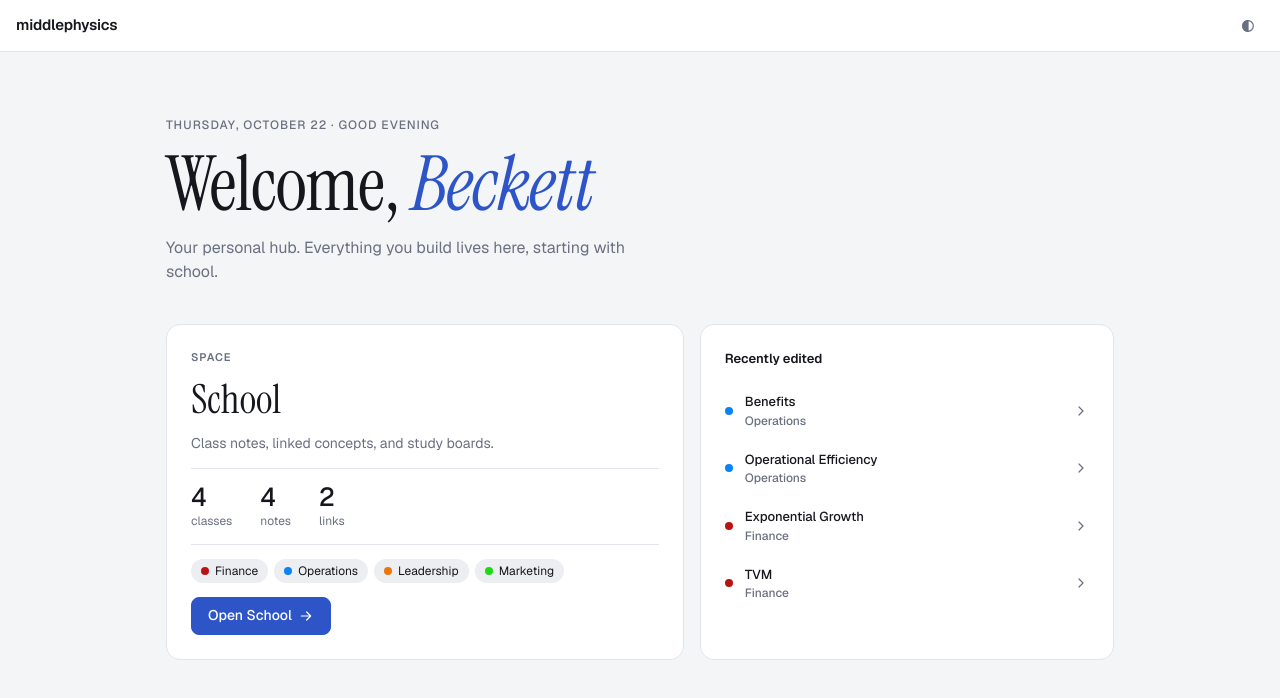
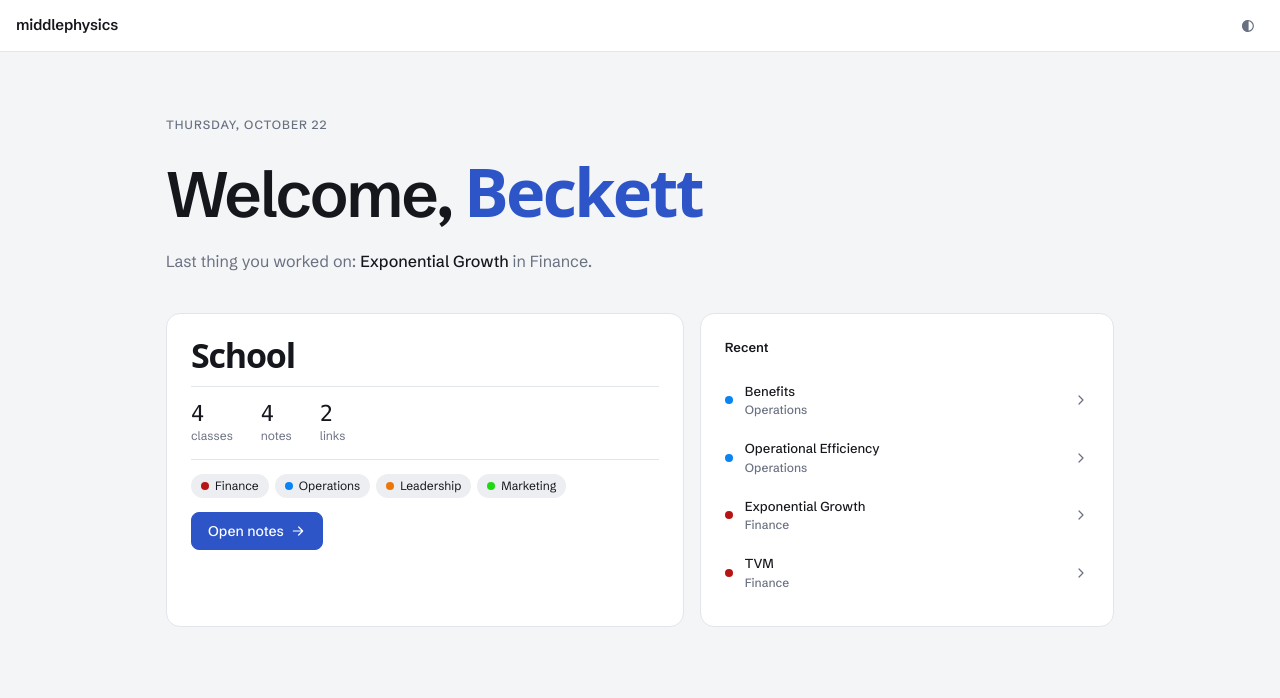
Before and after one commit to middlephysics/middlephysics.github.io, a plain HTML site: page index.html in a window 1280 px wide. Drawn offline with nearby package versions, Linux system fonts and the light colour scheme; a web font is replaced by a local one.

Commit message:
Add files via upload

```diff
--- a/index.html
+++ b/index.html
@@ -1,15 +1,16 @@
 <!doctype html><html><head><meta charset=utf8><meta name=viewport content="width=device-width,initial-scale=1,viewport-fit=cover"><style>:root{color-scheme:light;box-sizing:border-box;padding-top:env(safe-area-inset-top,0px);padding-bottom:env(safe-area-inset-bottom,0px)}html{scroll-padding-top:env(safe-area-inset-top,0px)}body{margin:0;padding:0;font:14px -apple-system,BlinkMacSystemFont,sans-serif;background:#fff;color:#000}img{max-width:100%}[hidden]:not([hidden=until-found i]){display:none!important}</style></head><body>
 <title>middlephysics</title>
 <link rel="preconnect" href="https://fonts.googleapis.com">
-<link href="https://fonts.googleapis.com/css2?family=Geist:wght@400;500;600&family=Geist+Mono:wght@400;500&family=Instrument+Serif:ital@0;1&display=swap" rel="stylesheet">
+<link href="https://fonts.googleapis.com/css2?family=Schibsted+Grotesk:ital,wght@0,400;0,500;0,600;0,700;1,400&family=Familjen+Grotesk:wght@500;600;700&family=Martian+Mono:wght@400;500&display=swap" rel="stylesheet">
 <style>
 /* Layout: a quiet hub page that opens into a three-pane study app (classes / note / links). Cobalt is the only accent; neutrals lean cool. */
 :root{
 --bg:#f4f5f7;--pn:#ffffff;--tx:#15171c;--mu:#697080;--bd:#e2e5eb;--hv:#eceef2;--ac:#2d55c8;--act:#ffffff;--acs:rgba(45,85,200,.10);--gb:#eef0f4;--dot:#d3d7df;
 --sh:0 12px 36px rgba(16,22,40,.14);
---f-body:"Geist",ui-sans-serif,system-ui,-apple-system,"Segoe UI",sans-serif;
---f-disp:"Instrument Serif",Georgia,"Times New Roman",serif;
---f-mono:"Geist Mono",ui-monospace,Menlo,Consolas,monospace;
+--f-body:"Schibsted Grotesk",ui-sans-serif,system-ui,-apple-system,"Segoe UI",sans-serif;
+--f-disp:"Schibsted Grotesk",ui-sans-serif,system-ui,sans-serif;
+--f-acc:"Familjen Grotesk",ui-sans-serif,system-ui,sans-serif;
+--f-mono:"Martian Mono",ui-monospace,Menlo,Consolas,monospace;
 }
 @media(prefers-color-scheme:dark){:root:not([data-theme="light"]){--bg:#0e1014;--pn:#161920;--tx:#e7e9ee;--mu:#8b92a3;--bd:#262a33;--hv:#1f232b;--ac:#86a2ff;--act:#0e1014;--acs:rgba(134,162,255,.14);--gb:#0b0d10;--dot:#22262e;--sh:0 12px 36px rgba(0,0,0,.6);color-scheme:dark}}
 :root[data-theme="dark"]{--bg:#0e1014;--pn:#161920;--tx:#e7e9ee;--mu:#8b92a3;--bd:#262a33;--hv:#1f232b;--ac:#86a2ff;--act:#0e1014;--acs:rgba(134,162,255,.14);--gb:#0b0d10;--dot:#22262e;--sh:0 12px 36px rgba(0,0,0,.6);color-scheme:dark}
@@ -28,24 +29,25 @@ input:focus,textarea:focus{border-color:var(--ac)}
 .sp{flex:1}
 .top{display:flex;align-items:center;gap:8px;height:52px;padding:0 max(16px,env(safe-area-inset-right,0px)) 0 max(16px,env(safe-area-inset-left,0px));background:var(--pn);border-bottom:1px solid var(--bd);flex:none}
 .br{font-weight:600;letter-spacing:-.01em;font-size:15px}
-.crumb{font-family:var(--f-disp);font-size:22px;line-height:1}
+.crumb{font:600 18px/1 var(--f-acc);letter-spacing:-.02em}
 
 /* Hub */
 #hub{min-height:100%;display:flex;flex-direction:column}
 .hubm{width:100%;max-width:980px;margin:0 auto;padding-block:64px 48px;padding-left:max(16px,env(safe-area-inset-left,0px));padding-right:max(16px,env(safe-area-inset-right,0px));display:flex;flex-direction:column;gap:12px}
 .eyebrow{margin:0;font-size:12px;font-weight:500;letter-spacing:.08em;text-transform:uppercase;color:var(--mu)}
-.wel{margin:0;font:400 clamp(44px,8vw,76px)/1.02 var(--f-disp);letter-spacing:-.015em;text-wrap:balance}
-.wel em{color:var(--ac)}
-.lede{margin:0 0 28px;color:var(--mu);font-size:16px;max-width:46ch}
+.wel{margin:0;font:600 clamp(40px,7vw,64px)/1.05 var(--f-disp);letter-spacing:-.035em;text-wrap:balance}
+.wel em{font:700 1.04em var(--f-acc);font-style:normal;letter-spacing:-.04em;color:var(--ac)}
+.lede{margin:0 0 28px;color:var(--mu);font-size:16px;max-width:52ch}
+.lede b{color:var(--tx);font-weight:500}
 .spaces{display:grid;grid-template-columns:1.25fr 1fr;gap:16px}
 .tile{background:var(--pn);border:1px solid var(--bd);border-radius:14px;padding:24px;display:flex;flex-direction:column;gap:14px;min-width:0}
 .tl-k{font-size:11px;font-weight:600;letter-spacing:.08em;text-transform:uppercase;color:var(--mu)}
-.tile h2{margin:0;font:400 40px/1 var(--f-disp)}
+.tile h2{margin:0;font:700 34px/1 var(--f-acc);letter-spacing:-.035em}
 .tile h3{margin:0;font-size:13px;font-weight:600}
 .tile p{margin:0;color:var(--mu)}
 .stats{display:flex;gap:28px;padding:14px 0;border-block:1px solid var(--bd)}
 .stats div{display:flex;flex-direction:column}
-.stats b{font:500 26px/1.1 var(--f-mono);font-variant-numeric:tabular-nums}
+.stats b{font:400 22px/1.2 var(--f-mono);font-variant-numeric:tabular-nums}
 .stats span{font-size:12px;color:var(--mu)}
 .clsrow{display:flex;flex-wrap:wrap;gap:6px}
 .chip{display:inline-flex;align-items:center;gap:6px;font-size:12px;padding:3px 10px;border-radius:99px;background:var(--hv)}
@@ -99,16 +101,16 @@ label.dot input{position:absolute;inset:-6px;width:22px;height:22px;opacity:0;cu
 #nv{overflow:auto}
 .pg{display:flex;flex-direction:column;flex:1;width:100%;max-width:760px;margin:0 auto;padding:22px 24px 0}
 .tr{display:flex;align-items:center;gap:6px}
-#ti{flex:1;min-width:0;background:none;border:0;border-radius:0;padding:4px 0;font:400 42px/1.15 var(--f-disp);letter-spacing:-.01em}
+#ti{flex:1;min-width:0;background:none;border:0;border-radius:0;padding:4px 0;font:700 38px/1.15 var(--f-disp);letter-spacing:-.03em}
 #ti::placeholder{color:var(--mu)}
 #meta{font-size:12px;color:var(--mu);display:flex;align-items:center;gap:6px;padding:2px 0 8px}
 .tb{display:flex;align-items:center;gap:2px;padding:6px 0;overflow-x:auto;white-space:nowrap;border-block:1px solid var(--bd)}
 .tb button{border:0;background:none;color:var(--mu);height:30px;min-width:30px;padding:0 8px;justify-content:center}
 .tb button:hover{color:var(--tx);background:var(--hv)}
 .tb .sep{width:1px;height:18px;background:var(--bd);margin:0 6px;flex:none}
-.tb .fmt{font:400 18px/1 var(--f-disp);width:30px;padding:0}
+.tb .fmt{font:500 15px/1 var(--f-body);width:30px;padding:0}
 .tb .fmt-b{font-weight:700;font-family:var(--f-body);font-size:14px}
-.tb .fmt-i{font-style:italic;font-size:20px}
+.tb .fmt-i{font-style:italic;font-family:Georgia,serif;font-size:16px}
 .tb .fmt-u{text-decoration:underline;text-underline-offset:3px;font-family:var(--f-body);font-size:14px}
 .tb .ins{color:var(--tx);border:1px solid var(--bd);margin-right:4px}
 .tb .hd2{font:600 13px/1 var(--f-body)}
@@ -202,7 +204,7 @@ label.dot input{position:absolute;inset:-6px;width:22px;height:22px;opacity:0;cu
 .crumb,.lbl{display:none}
 #side{position:absolute;inset:0 auto 0 0;z-index:5;width:84%;max-width:320px;transform:translateX(-100%);transition:transform .2s}
 #side.open{transform:none;box-shadow:var(--sh)}
-#ti{font-size:32px}.pg{padding:14px 16px 0}
+#ti{font-size:28px}.pg{padding:14px 16px 0}
 .seg button{padding:0 10px}
 }
 @media(prefers-reduced-motion:reduce){*{transition:none!important}}
@@ -213,17 +215,15 @@ label.dot input{position:absolute;inset:-6px;width:22px;height:22px;opacity:0;cu
 <div class="hubm">
 <p class="eyebrow" id="hd"></p>
 <h1 class="wel">Welcome, <em>Beckett</em></h1>
-<p class="lede">Your personal hub. Everything you build lives here, starting with school.</p>
+<p class="lede" id="hl"></p>
 <div class="spaces">
 <section class="tile">
-<span class="tl-k">Space</span>
 <h2>School</h2>
-<p>Class notes, linked concepts, and study boards.</p>
 <div id="hstats" class="stats"></div>
 <div id="hcls" class="clsrow"></div>
-<button id="enter" class="btn pri">Open School <i data-i="arrow"></i></button>
+<button id="enter" class="btn pri">Open notes <i data-i="arrow"></i></button>
 </section>
-<section class="tile"><h3>Recently edited</h3><div id="hrec"></div></section>
+<section class="tile"><h3>Recent</h3><div id="hrec"></div></section>
 </div>
 </div>
 </div>
@@ -325,7 +325,9 @@ let tt;const toast=m=>{const t=$('#toast');t.textContent=m;t.hidden=false;clearT
 
 /* ---------- Hub ---------- */
 function hub(){const d=new Date(),h=d.getHours();
-$('#hd').textContent=d.toLocaleDateString(undefined,{weekday:'long',month:'long',day:'numeric'})+' · '+(h<12?'Good morning':h<18?'Good afternoon':'Good evening');
+$('#hd').textContent=d.toLocaleDateString(undefined,{weekday:'long',month:'long',day:'numeric'});
+const last=S.notes.filter(n=>n.u).sort((a,b)=>b.u-a.u)[0]||cur();
+$('#hl').innerHTML=last&&last.title.trim()?`Last thing you worked on: <b>${esc(last.title)}</b> in ${esc(cname(last.cid))}.`:'Nothing written yet. Open School and start a note.';
 const links=S.notes.reduce((s,n)=>s+outs(n).length,0);
 $('#hstats').innerHTML=[[S.classes.length,S.classes.length==1?'class':'classes'],[S.notes.length,S.notes.length==1?'note':'notes'],[links,links==1?'link':'links']].map(([v,l])=>`<div><b>${v}</b><span>${l}</span></div>`).join('');
 $('#hcls').innerHTML=S.classes.map(c=>`<span class="chip"><i style="background:${c.color}"></i>${esc(c.name)}</span>`).join('');
@@ -377,7 +379,7 @@ const SL=[
 ['Heading','Section heading','## h2 heading','H2',()=>fb('h2')],
 ['Subheading','Smaller heading','### h3','H3',()=>fb('h3')],
 ['Bold','Make text bold','b bold','<b>B</b>',()=>ex('bold')],
-['Italic','Slanted text','i italic','<i style="font:italic 17px var(--f-disp)">I</i>',()=>ex('italic')],
+['Italic','Slanted text','i italic','<i style="font:italic 15px Georgia,serif">I</i>',()=>ex('italic')],
 ['Underline','Underline text','u underline','<u>U</u>',()=>ex('underline')],
 ['Strikethrough','Cross text out','s strike','<s>S</s>',()=>ex('strikeThrough')],
 ['Bullet list','Simple list','- bullet list',ic('list'),()=>ex('insertUnorderedList')],
```
